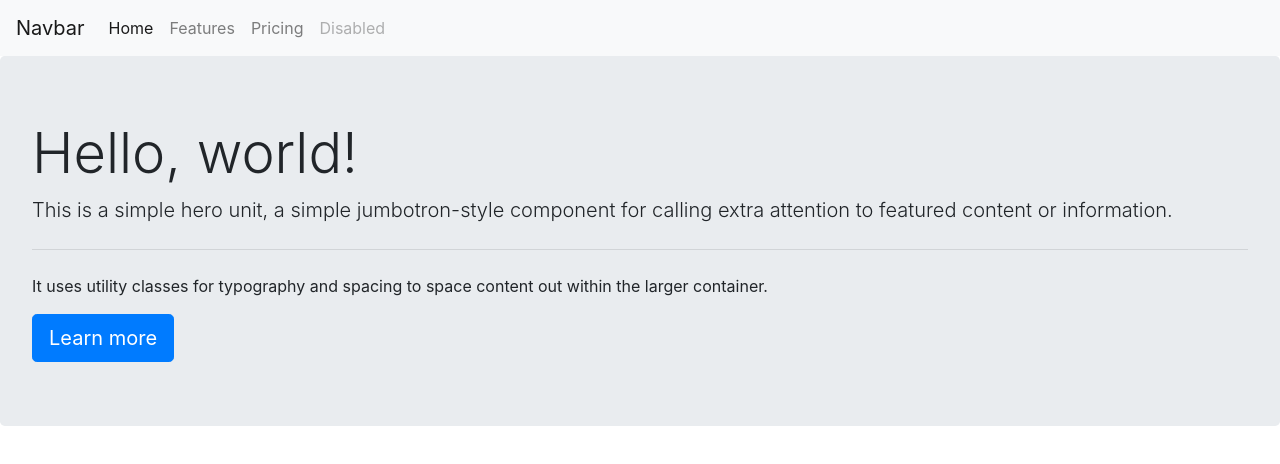
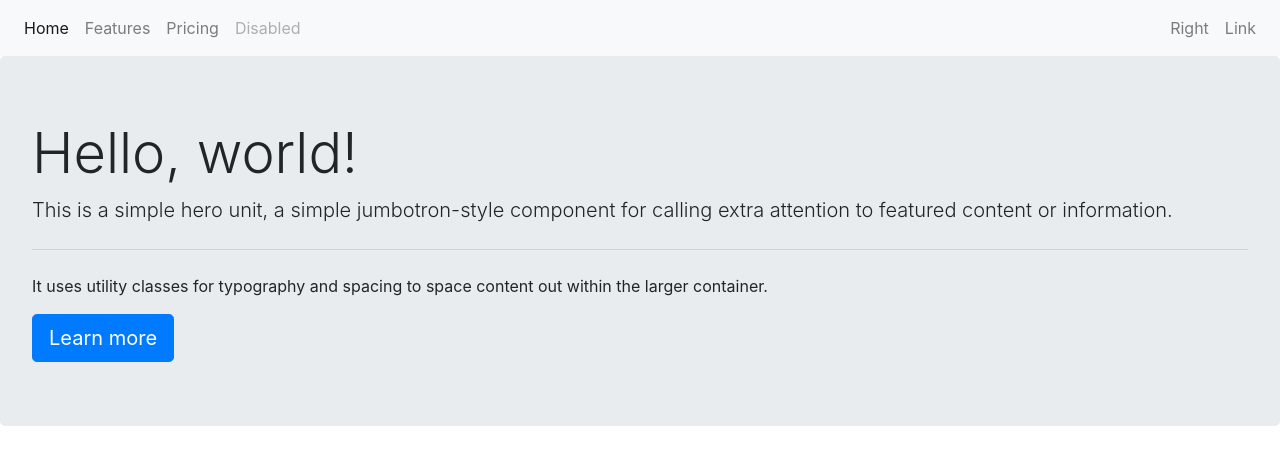
Before and after one commit to owenzhang2010/owenzhang2010.github.io, a plain HTML site: page index.html in a window 1280 px wide. Drawn offline with nearby package versions, Linux system fonts and the light colour scheme.

Commit message:
add right navbar links

```diff
--- a/index.html
+++ b/index.html
@@ -12,17 +12,26 @@
   </head>
   <body>
     <nav class="navbar navbar-expand-lg navbar-light bg-light">
-      <a class="navbar-brand" href="#">Navbar</a>
-      <button class="navbar-toggler" type="button" data-toggle="collapse" data-target="#navbarNavAltMarkup" aria-controls="navbarNavAltMarkup" aria-expanded="false" aria-label="Toggle navigation">
+      <button class="navbar-toggler" type="button" data-toggle="collapse" data-target=".dual-collapse2" aria-controls="navbarNavAltMarkup" aria-expanded="false" aria-label="Toggle navigation">
         <span class="navbar-toggler-icon"></span>
       </button>
-      <div class="collapse navbar-collapse" id="navbarNavAltMarkup">
+      <div class="collapse navbar-collapse order-1 order-md-0 dual-collapse2" id="navbarNavAltMarkup">
         <div class="navbar-nav">
           <a class="nav-item nav-link active" href="#">Home <span class="sr-only">(current)</span></a>
           <a class="nav-item nav-link" href="#">Features</a>
           <a class="nav-item nav-link" href="#">Pricing</a>
           <a class="nav-item nav-link disabled" href="#">Disabled</a>
         </div>
+      </div>
+      <div class="collapse navbar-collapse w-100 order-3 dual-collapse2">
+        <ul class="navbar-nav ml-auto">
+            <li class="nav-item">
+                <a class="nav-link" href="#">Right</a>
+            </li>
+            <li class="nav-item">
+                <a class="nav-link" href="#">Link</a>
+            </li>
+        </ul>
       </div>
     </nav>
     <div class="jumbotron">
```
